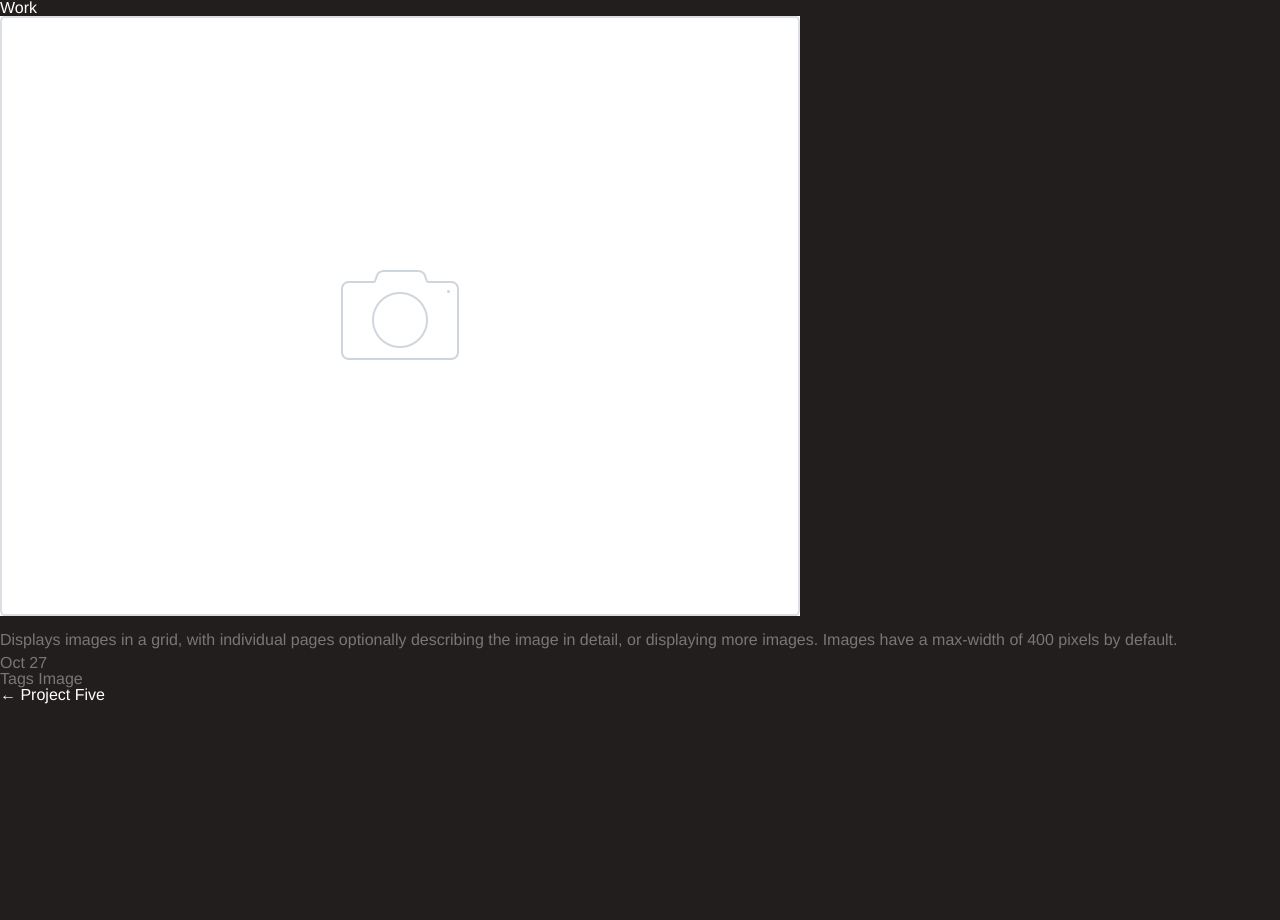
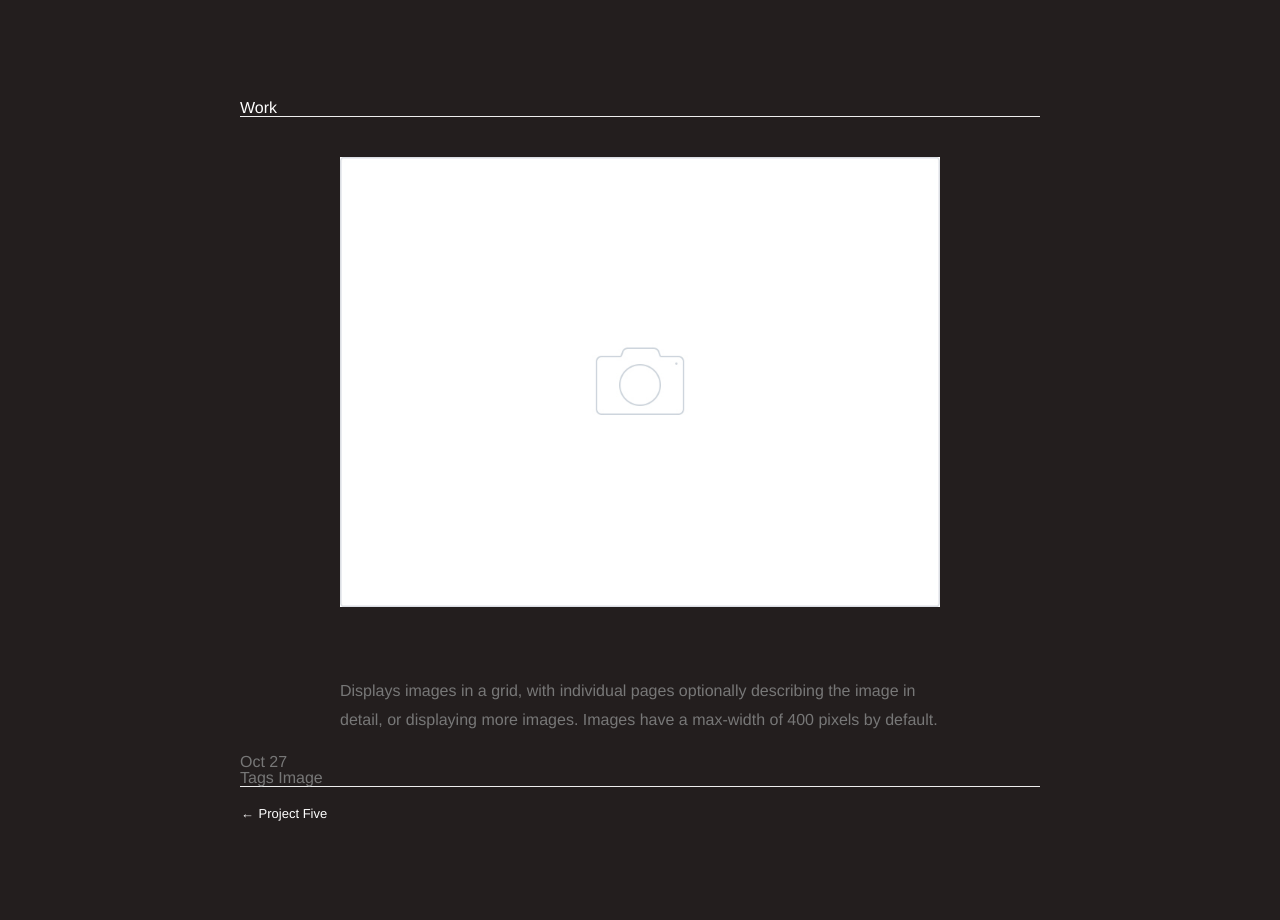
Before and after one commit to mornings/mornings-co.github.io, a PHP site: page /posts/project-six.html in a window 1280 px wide. Before the commit the page ends 704 px from the top, so only its background shows below. Run offline with PHP 8.4, Linux system fonts and the light colour scheme; some libraries are stand-ins or nearby versions.

Commit message:
Totally messed up a few things — fixes hopefully

```diff
--- a/static/css/style.css
+++ b/static/css/style.css
@@ -92,3 +92,188 @@ a#bottomright {
 	border-radius: 3px; z-index: 100;
 	max-width:200px;
 }
+
+/*=========================================
+General Spacing
+=========================================== */
+.post p,.post ul {
+	max-width:600px;
+	margin:0 auto;
+}
+.post p {
+	margin-bottom:20px;
+}
+.post img {
+	margin:40px auto;
+	position:relative;
+	max-width:800px;
+	width:100%;
+}
+.post img+img {
+	margin-top: -20px;
+}
+
+/*=========================================
+Base
+=========================================== */
+
+#wrapper {
+	padding:100px 40px 100px 40px;
+	max-width: 880px;
+	margin:0 auto;
+}
+
+#wrapper.post {
+	max-width:880px;
+}
+
+#header {
+	border-bottom:1px solid #eee;
+}
+
+img {
+	max-width:100%;
+}
+
+#thumbnails {
+	margin:0 auto;
+	margin-top:60px;
+	text-align:center;
+}
+
+#thumbnails a {
+	width:49%;
+	float:left;
+	position:relative;
+}
+
+#thumbnails a {
+		margin-right: 2%;
+		margin-top: 2%;
+}
+
+#thumbnails a:nth-child(1), #thumbnails a:nth-child(2) {
+		margin-top: 0;
+}
+
+#thumbnails a:nth-child(2n) {
+	margin-right: 0;
+}
+
+#thumbnails a,#thumbnails a span {
+	-webkit-transition:all 0.2s ease;
+	-moz-transition:all 0.2s ease;
+	-ms-transition:all 0.2s ease;
+	-o-transition:all 0.2s ease;
+	transition:all 0.2s ease;
+}
+
+#thumbnails a img {
+	display:block;
+	background:#fff;
+	width:100%;
+	height:auto;
+}
+
+#thumbnails a span {
+	color:#999;
+	display:inline-block;
+	display: none;
+	font-size:15px;
+	font-weight:400;
+	margin:20px 0;
+}
+
+#thumbnails a:hover {
+	opacity:.85;
+}
+
+#thumbnails a:hover span {
+	opacity:1;
+	visibility:visible;
+}
+
+#footer {
+	box-shadow: inset 0 1px 0 #eee;
+	padding: 40px 0 0 0;
+	margin-top: 100px; position: relative;
+}
+
+#footer p {
+	float: left;
+}
+
+/*=========================================
+Post Navigation
+=========================================== */
+
+#post-nav {
+	border-top:1px solid #eee;
+	text-align:center;
+	padding-top:20px;
+	font-size:13px;
+	font-weight:500;
+}
+
+#post-nav span {
+	-webkit-transition:all 0.1s linear;
+	-moz-transition:all 0.1s linear;
+	-ms-transition:all 0.1s linear;
+	-o-transition:all 0.1s linear;
+	transition:all 0.1s linear;
+	position:relative;
+}
+
+#post-nav span.prev {
+	float:left;
+}
+
+#post-nav span.next {
+	float:right;
+}
+
+#post-nav span .arrow {
+	position:relative;
+	padding:1px;
+}
+
+#post-nav span.prev:hover .arrow {
+	left:-4px;
+}
+
+#post-nav span.next:hover .arrow {
+	right:-4px;
+}
+
+#post-nav span.prev:hover {
+	left:-3px;
+}
+
+#post-nav span.next:hover {
+	right: -3px;
+}
+
+@media screen and (max-width: 540px) {
+#wrapper { padding: 20px 40px; }
+#header { margin-bottom: 40px; }
+h1 { font-size: 17px; }
+#footer { margin-top: 40px; padding-bottom: 20px; }
+}
+
+@media screen and (max-width:440px) {
+#thumbnails a:nth-child(n) {
+width: 100%;
+max-width: 300px;
+margin: 0 auto;
+margin-top: 20px;
+display: inline-block;
+float: none;
+}
+
+a#documentation { display: none; }
+#thumbnails a:first-child { margin-top: 0; }
+#header { text-align: center; margin-bottom: 0; }
+#wrapper { padding:20px 20px 40px 20px; }
+.post { margin-bottom: 40px; }
+#footer { text-align: center; padding-bottom: 15px; }
+}
```
